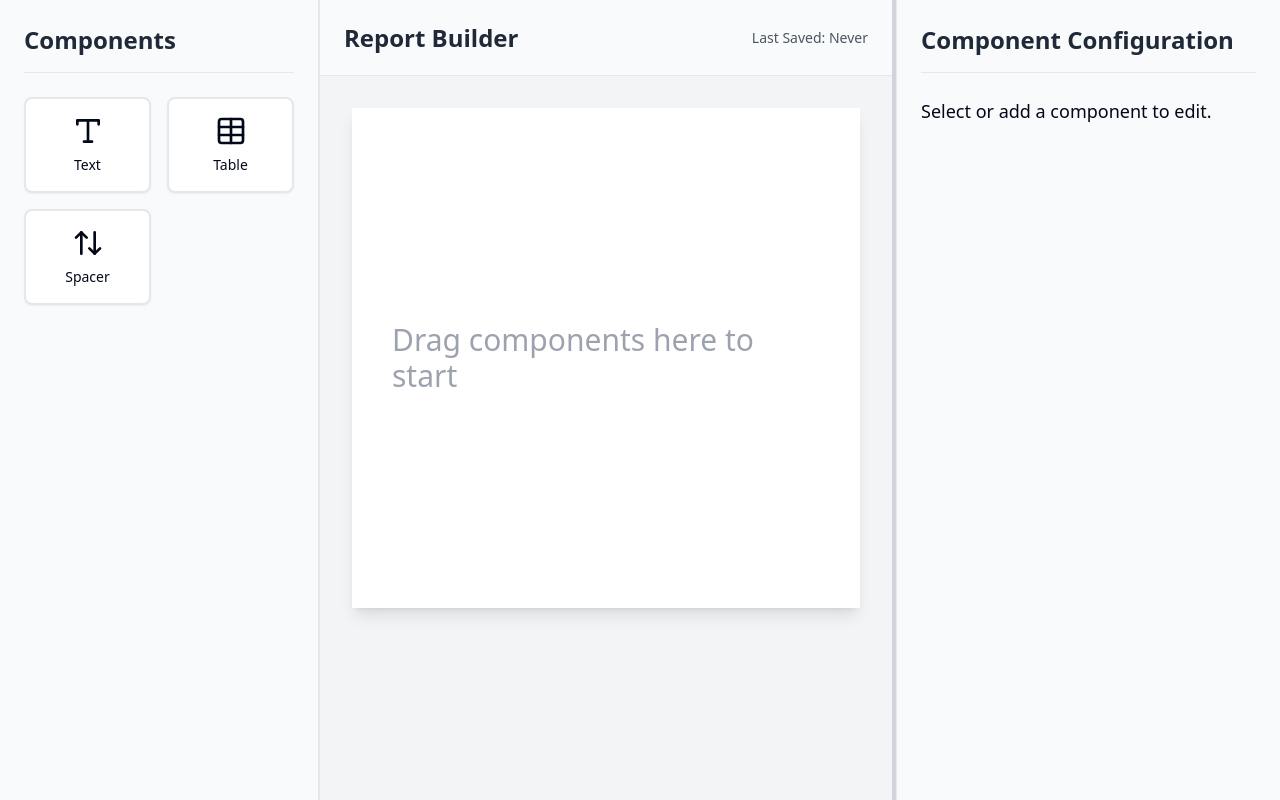
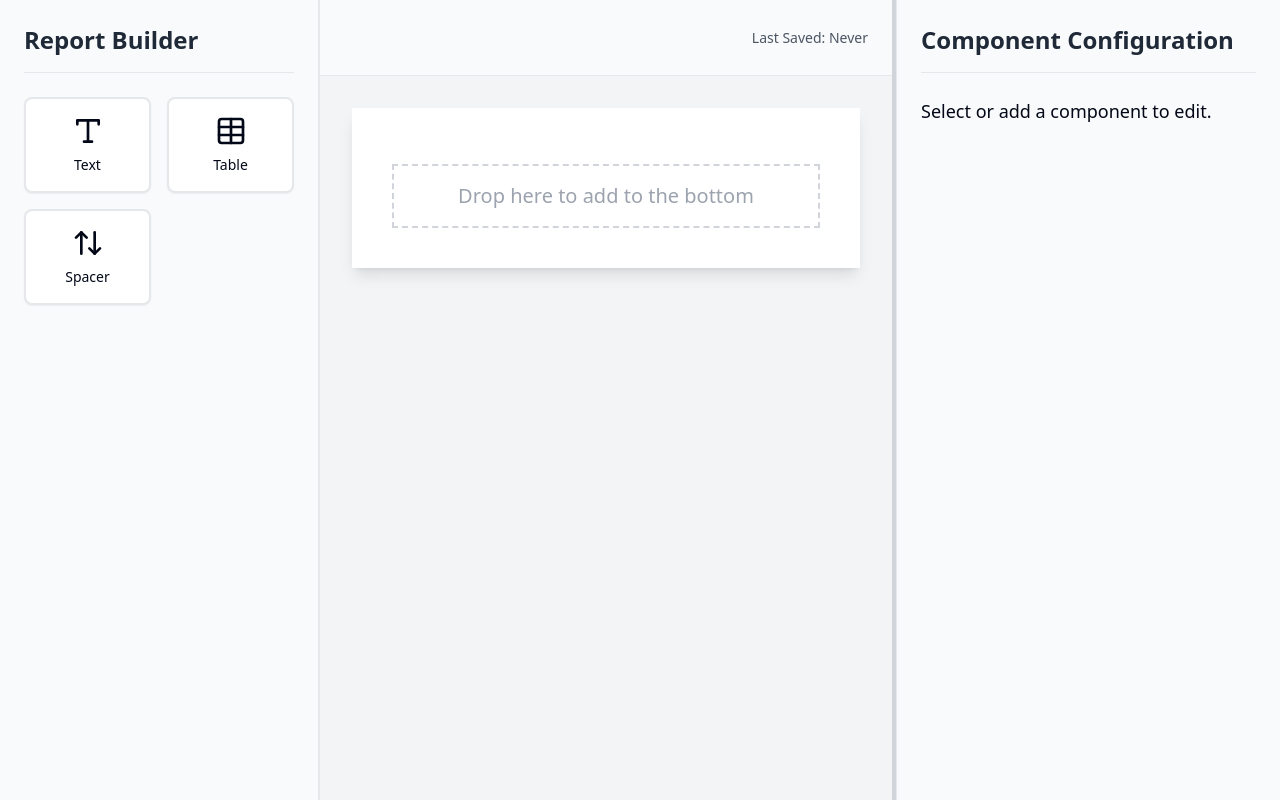
Before and after one commit to SawkaDev/pdf-builder-dnd, a Next.js app: page / in a window 1280 px wide. Built offline with nearby package versions, Linux system fonts and the light colour scheme.

Commit message:
formatting updates

```diff
--- a/src/app/page.tsx
+++ b/src/app/page.tsx
@@ -147,15 +147,13 @@ const Home: React.FC = () => {
         </div>
         <div className="flex-grow flex flex-col overflow-hidden bg-gray-100">
           <div className="flex-none h-[76px] border-b border-gray-200 bg-gray-50">
-            <div className="max-w-[1000px] mx-auto h-full flex items-center justify-between px-6">
-              <h1 className="text-2xl font-bold text-gray-800">
-                Report Builder
-              </h1>
+            <div className="max-w-[1000px] mx-auto h-full flex items-center justify-end px-6">
               <div className="text-sm text-gray-600">
                 Last Saved: {lastSaved ? lastSaved.toLocaleString() : "Never"}
               </div>
             </div>
           </div>
+
           <div className="flex-grow overflow-auto p-8">
             <SortableContext
               items={components.map((c) => c.id)}
--- a/src/components/Canvas.tsx
+++ b/src/components/Canvas.tsx
@@ -7,35 +7,28 @@ interface CanvasProps {
   components: ComponentData[];
   setSelectedComponent: (component: ComponentData) => void;
   onCanvasClick: (event: React.MouseEvent) => void;
+  isDragging: boolean;
 }
 
 export const Canvas: React.FC<CanvasProps> = ({
   components,
   setSelectedComponent,
   onCanvasClick,
+  isDragging,
 }) => {
-  const { setNodeRef } = useDroppable({
+  const { setNodeRef, isOver } = useDroppable({
     id: "canvas",
   });
-
-  const isEmpty = components.length === 0;
 
   return (
     <div className="flex justify-center">
       <div
         ref={setNodeRef}
-        className={`bg-white shadow-lg relative w-[1000px] ${
-          isEmpty ? "h-[500px]" : "min-h-[500px]"
-        }`}
+        className="bg-white shadow-lg relative w-[1000px] flex flex-col"
         style={{ padding: "40px" }}
         onClick={onCanvasClick}
       >
-        {isEmpty ? (
-          <div className="h-full flex items-center justify-center text-gray-400 text-3xl">
-            Drag components here to start
-          </div>
-        ) : (
-          <div>
+        <div className="flex-grow">
           {components.map((component) => (
             <SortableComponent
               key={component.id}
@@ -44,7 +37,15 @@ export const Canvas: React.FC<CanvasProps> = ({
             />
           ))}
         </div>
-        )}
+        <div
+          className={`h-16 mt-4 flex items-center justify-center text-gray-400 text-xl border-2 border-dashed transition-colors ${
+            isOver && isDragging
+              ? "border-blue-500 bg-blue-50"
+              : "border-gray-300"
+          }`}
+        >
+          Drop here to add to the bottom
+        </div>
       </div>
     </div>
   );
--- a/src/components/CanvasWrapper.tsx
+++ b/src/components/CanvasWrapper.tsx
@@ -49,6 +49,7 @@ export const CanvasWrapper: React.FC<CanvasWrapperProps> = ({
       components={wrappedComponents}
       setSelectedComponent={setSelectedComponent}
       onCanvasClick={onCanvasClick}
+      isDragging={isDragging}
     />
   );
 };
--- a/src/components/Toolbar.tsx
+++ b/src/components/Toolbar.tsx
@@ -41,7 +41,7 @@ export const Toolbar: React.FC = () => {
     <div className="h-full bg-gray-50 border-r border-gray-200 overflow-y-auto">
       <div className="p-6">
         <h2 className="text-2xl font-bold mb-6 text-gray-800 border-b pb-4">
-          Components
+          Report Builder
         </h2>
         <div className="grid grid-cols-2 gap-4">
           {components.map((component) => (
```
Lines whose indentation alone changed are shown as unchanged.
